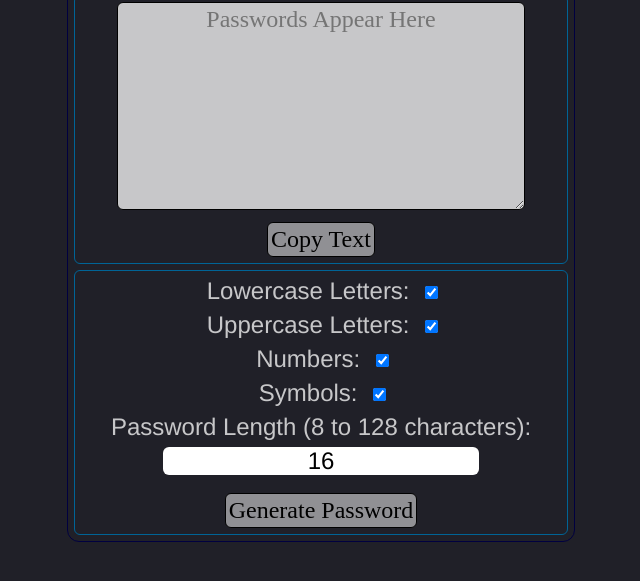
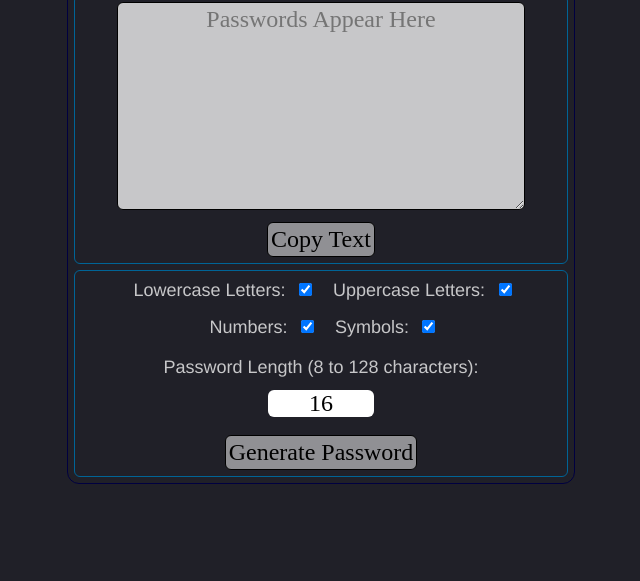
Before and after one commit to dalto135/Password_Generator, a plain HTML site: page index.html in a window 1280 px wide. Shown: the part 81-662 px from the top of the page, without its empty margins (319-959 px from the left). Drawn offline with Linux system fonts and the light colour scheme.

Commit message:
tweaked ui

```diff
--- a/assets/css/style.css
+++ b/assets/css/style.css
@@ -89,18 +89,52 @@ button:hover {
     align-items: center;
 }
 
-p, li, button, textarea {
+p, li, button, textarea, input {
     font-family: 'Times New Roman', Times, serif;
     font-size: x-large;
 }
 
-label, form {
+label {
     color: rgba(255, 255, 255, 0.75);
     border: 0px;
-    font-size: x-large;
+    font-size: large;
 }
 
 input {
     border: 0px;
     font-size: x-large;
 }
+
+.char {
+    display: flex;
+    justify-content: center;
+    border: 0px;
+    margin: 0px;
+    padding: 0px;
+}
+
+form {
+    border: 0px;
+}
+
+#passwordForm {
+    display: flex;
+    flex-direction: column;
+    align-items: center;
+}
+
+#passwordLength {
+    max-width: 100px;
+}
+
+@media screen and (max-width: 500px) {
+    .char {
+        display: block;
+    }
+}
+
+@media screen and (max-width: 200px) {
+    h1, button {
+        font-size: 15vw;
+    }
+}
--- a/index.html
+++ b/index.html
@@ -23,6 +23,8 @@
         <button id="copyButton">Copy Text</button>
       </div>
       <div class="card-footer" id="footer">
+
+        <div class="char">
           <form>
             <label>Lowercase Letters:</label>
             <input type="checkbox" id="lowerCheck" checked/>
@@ -32,7 +34,9 @@
             <label>Uppercase Letters:</label>
             <input type="checkbox" id="upperCheck" checked/>
           </form>
+        </div>
 
+        <div class="char">
           <form>
             <label>Numbers:</label>
             <input type="checkbox" id="numberCheck" checked/>
@@ -42,9 +46,10 @@
             <label>Symbols:</label>
             <input type="checkbox" id="symbolCheck" checked/>
           </form>
+        </div>
 
-        <form>
-          <label>Password Length (8 to 128 characters):</label>
+        <form id="passwordForm">
+          <label id="passwordLabel">Password Length (8 to 128 characters):</label>
           <input id="passwordLength" value="16"/>
         </form>
 
```
Lines whose indentation alone changed are shown as unchanged.
